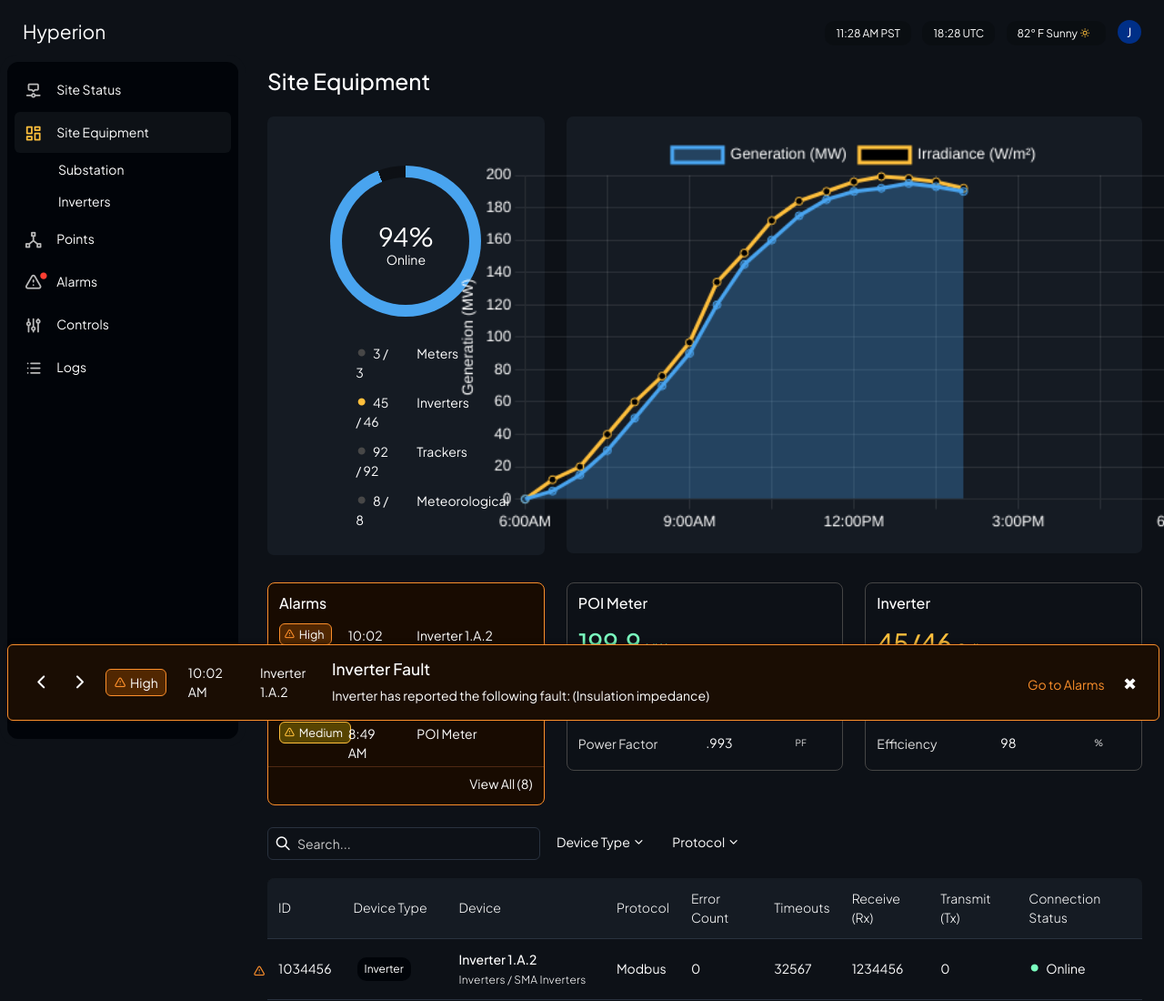
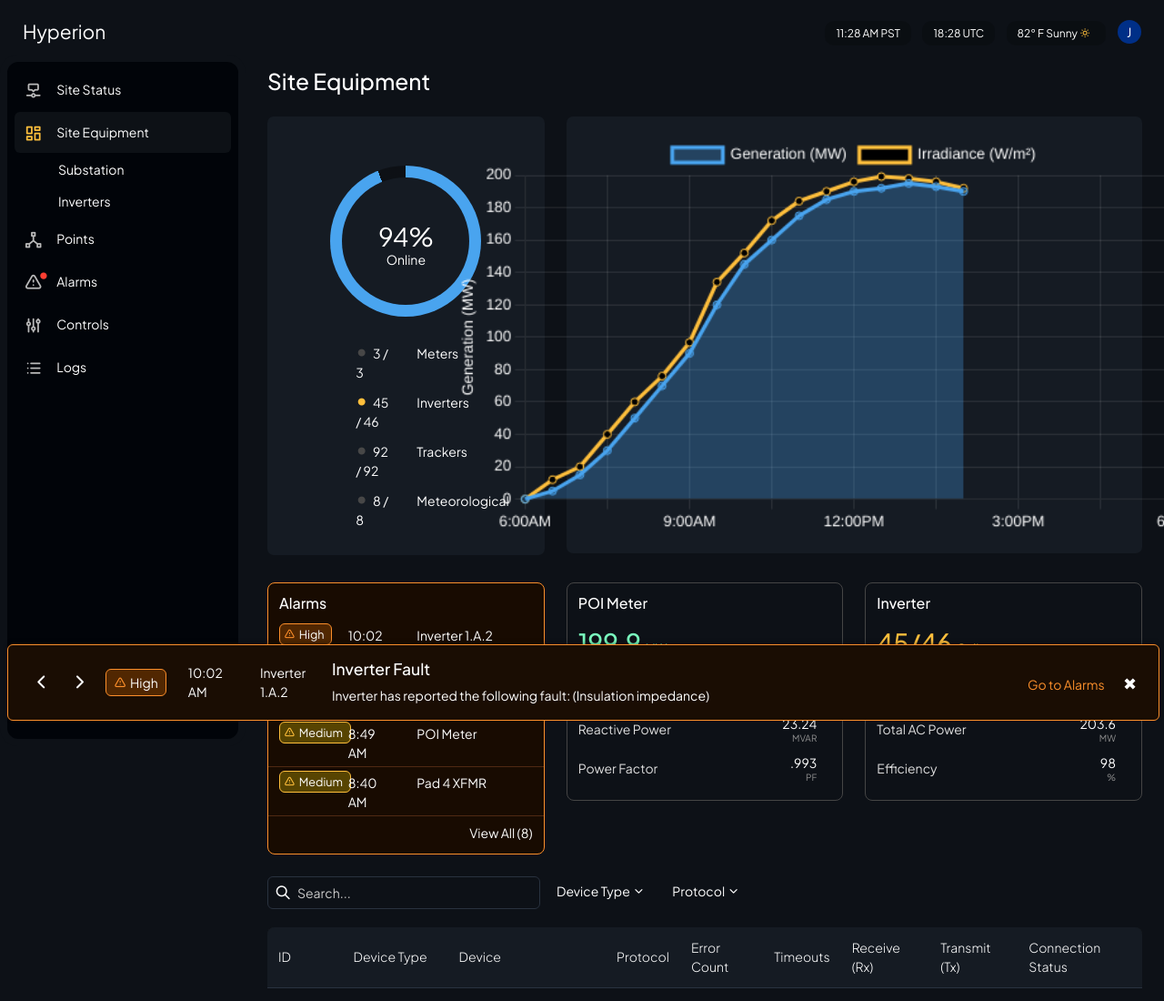
Before and after one commit to JSoeland/site-configuration, a plain HTML site: page site-equipment.html in a window 1280 px wide. Shown: the top 1100 px of the page at 91% size. Drawn offline with nearby package versions, Linux system fonts and the light colour scheme.

Commit message:
Add files via upload

```diff
--- a/site-equipment.html
+++ b/site-equipment.html
@@ -49,7 +49,7 @@ height:480px !important;
 					</ul>
 				</div>
 				</li>
-              <li class="nav-item dropdown">
+              <li class="nav-item dropdown" onclick="window.location='./site_configuration.html';">
                 <a class="nav-link nav-icon-hover" href="javascript:void(0)" id="drop2" data-bs-toggle="dropdown"
                   aria-expanded="false">
                  <div class="avatar-initial">J</div>
@@ -258,6 +258,14 @@ height:480px !important;
 				 <div class="col-lg-6">POI Meter</div>
 				</ul>
           </div>
+		  <div class="row alarm-row">
+			   <div class="col-lg-3">
+					<div class="alarm-pill-medium"> <i class="ti ti-alert-triangle"></i>Medium</div>
+				</div>
+		   <div class="col-lg-3">8:40 AM</div>
+				 <div class="col-lg-6">Pad 4 XFMR</div>
+				</ul>
+          </div>
 
 		  	   <div class="row mt-2">
 		   <a href="./alarms.html" style="color:#fff; text-align:right;">View All (8)</a>
@@ -267,22 +275,22 @@ height:480px !important;
 
         </div>
 
-		 <div class="col-lg-4">
+		 <div class="col-lg-4 bg-emphasis">
         <div class="carda">
           <h3>POI Meter</h3>
 		  <div class="equipment-emphasis"><h2>199.9 <span>MW</span></h2></div>
-          <ul class="equipment"><li>Line Voltage</li><li>124.61</li><li>kV</li></ul>
-		  <ul class="equipment"><li>Reactive Power</li><li>23.24</li><li>MVAR</li></ul>
-          <ul class="equipment"><li>Power Factor</li><li>.993</li><li>PF</li></ul>
+          <ul class="equipment"><li>Line Voltage</li><li>124.61<span>kV</span></li></ul>
+		  <ul class="equipment"><li>Reactive Power</li><li>23.24<span>MVAR</span></li></ul>
+          <ul class="equipment"><li>Power Factor</li><li>.993<span>PF</span></li></ul>
         </div>
 		</div>
-		 <div class="col-lg-4">
+		 <div class="col-lg-4 bg-emphasis">
         <div class="carda">
            <h3>Inverter</h3>
 		  <div class="equipment-emphasis"><h2 class="alarm-medium">45/46 <span>Online</span></h2></div>
-		  <ul class="equipment"><li>Total DC Power</li><li>206.9</li><li>MW</li></ul>
-          <ul class="equipment"><li>Total AC Power</li><li>203.6</li><li>MW</li></ul>
-		  <ul class="equipment"><li>Efficiency</li><li>98</li><li>%</li></ul>
+		  <ul class="equipment"><li>Total DC Power</li><li>206.9<span>MW</span></li></ul>
+          <ul class="equipment"><li>Total AC Power</li><li>203.6<span>MW</span></li></ul>
+		  <ul class="equipment"><li>Efficiency</li><li>98<span>%</span></li></ul>
         </div>
 		 </div>
 
```
Also changed, not shown: alarms.html (+1 -1 lines), controls.html (+1 -1 lines), index.html (+1 -1 lines), index_device.html (+1 -1 lines), inverters.html (+1 -1 lines), logs.html (+1 -1 lines), points.html (+1 -1 lines).
